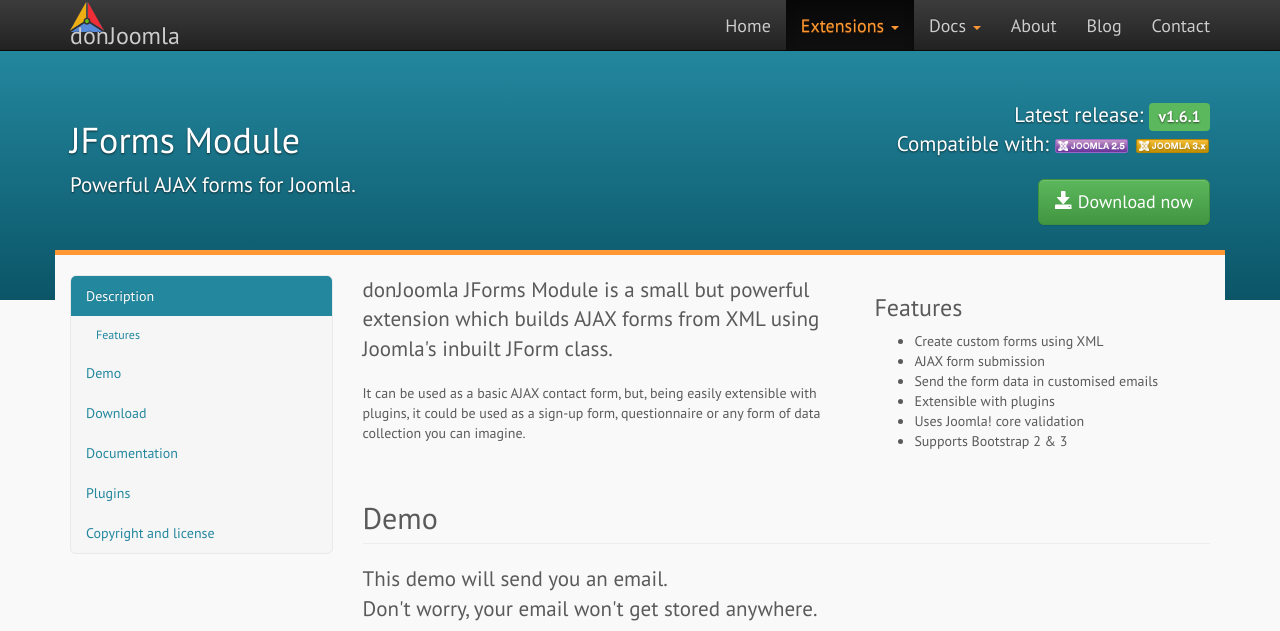
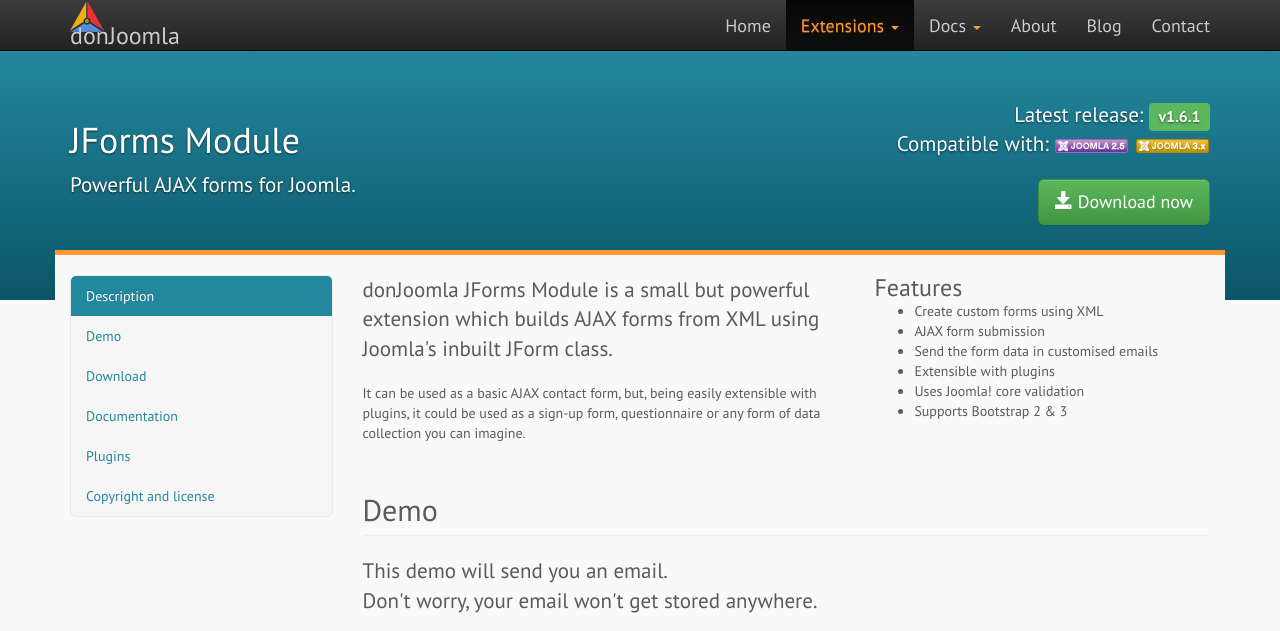
Before and after one commit to donJoomla/donjoomla.github.io, a Jekyll site: the page built from extensions/jforms/index.html, in a window 1280 px wide and 900 px high, cut to the strip 0-631 px from the top of the window. Built offline with Jekyll 4.4.1, drawn with Linux system fonts in a browser that asks for light colours; nearby versions of some CDN libraries.

Commit message:
updated desc

```diff
--- a/extensions/jforms/index.html
+++ b/extensions/jforms/index.html
@@ -18,7 +18,7 @@
 	<p>It can be used as a basic AJAX contact form, but, being easily extensible with plugins, it could be used as a sign-up form, questionnaire or any form of data collection you can imagine.</p>
   </div>
   <div class="col-sm-5">
-    <h3>Features</h3>
+    <strong class="h3 media-heading">Features</strong>
 	<ul class="unstyled">
 	  <li>Create custom forms using XML</li>
 	  <li>AJAX form submission</li>
```
